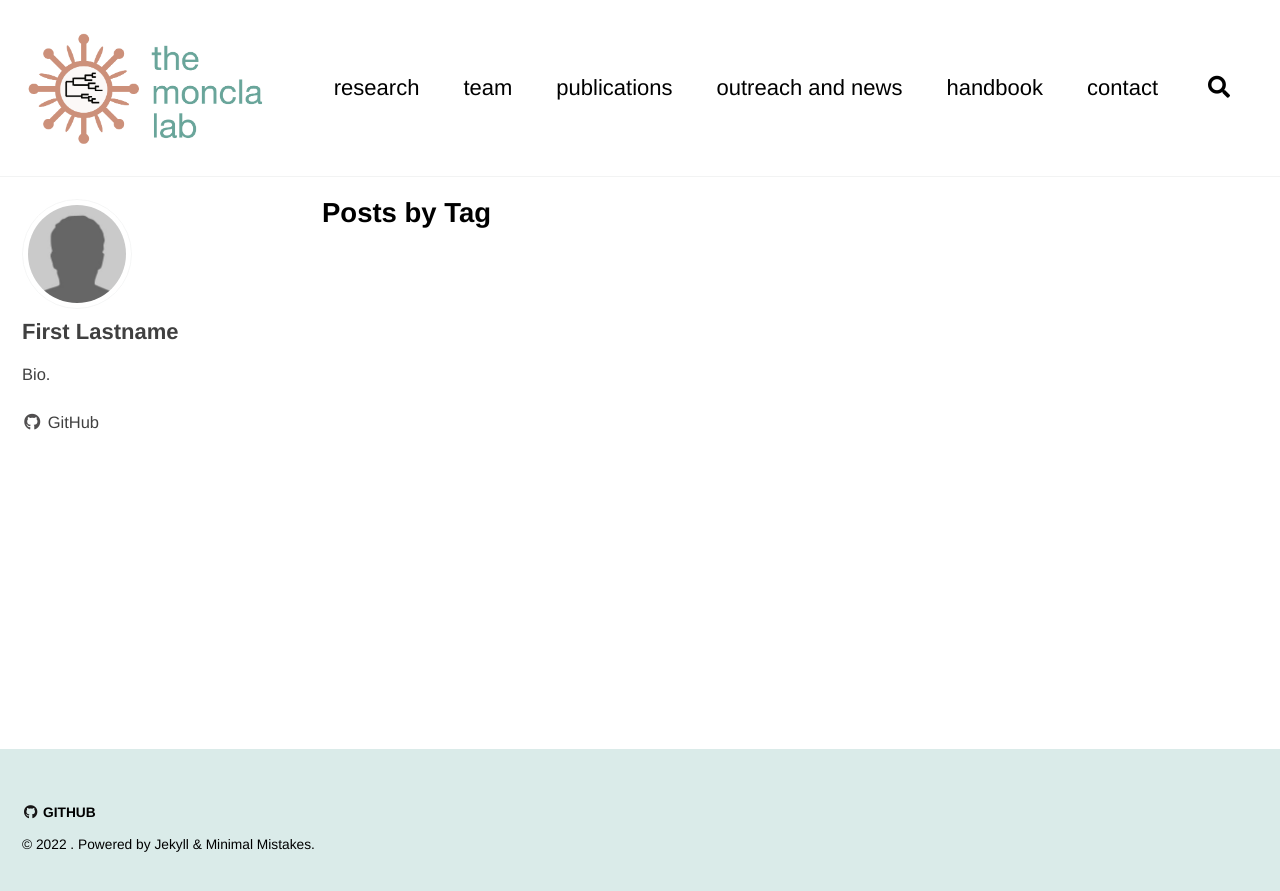
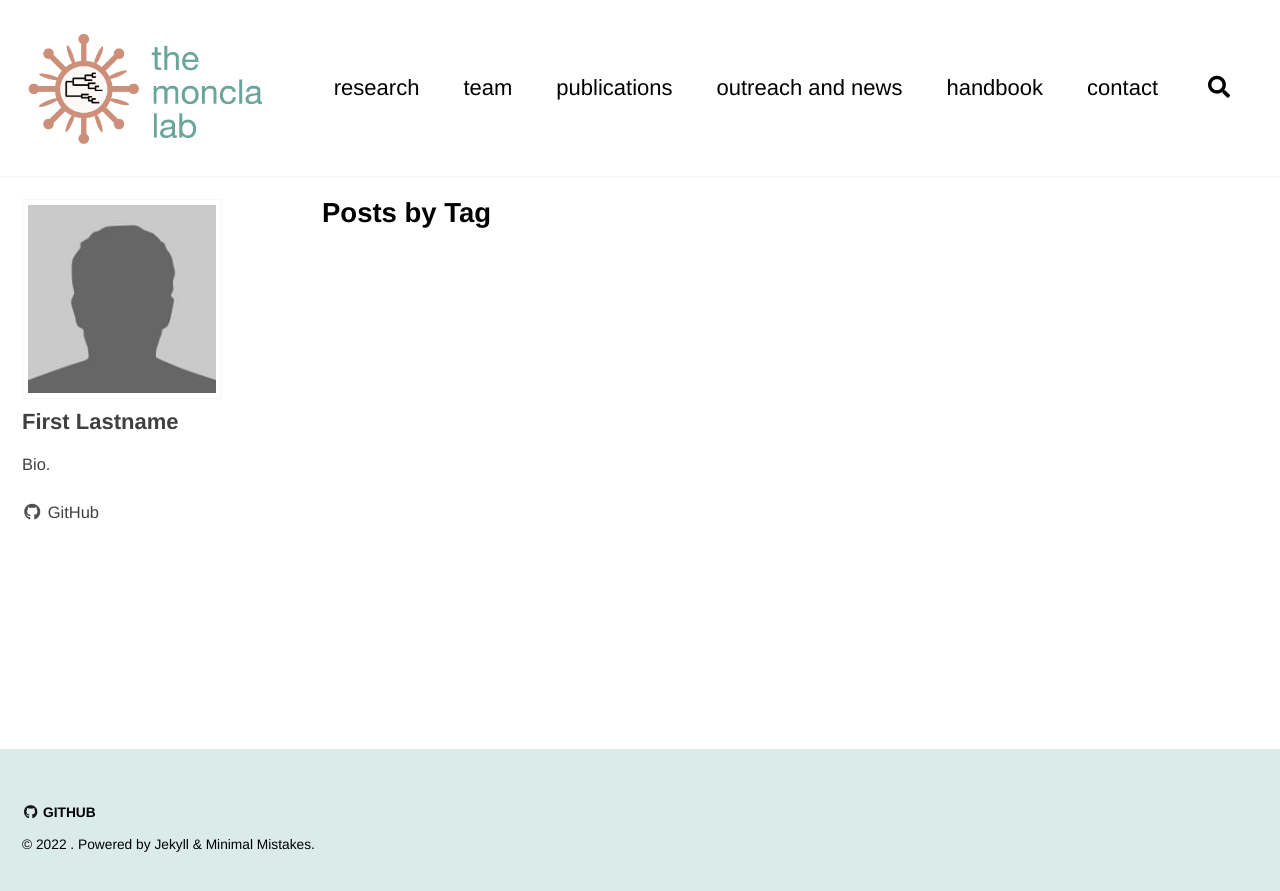
Before and after one commit to lmoncla/monclalab, a Jekyll site: the page built from _pages/tag-archive.md, in a window 1280 px wide. Shown: the top 891 px of the page. Built offline with Jekyll 4.4.1, drawn with Linux system fonts in a browser that asks for light colours; cached includes are drawn as plain includes; a script that is not in the unit is left out; comment, search, counter and statistics services are not loaded.

Commit message:
fix sidebar

```diff
--- a/_sass/minimal-mistakes/_sidebar.scss
+++ b/_sass/minimal-mistakes/_sidebar.scss
@@ -134,8 +134,8 @@
   }
 
   img {
-    max-width: 110px;
-    border-radius: 50%;
+    max-width: 200px;
+    border-radius: 0%;
 
     @include breakpoint($large) {
       padding: 5px;
```
Also changed, not shown: 2 other files.
